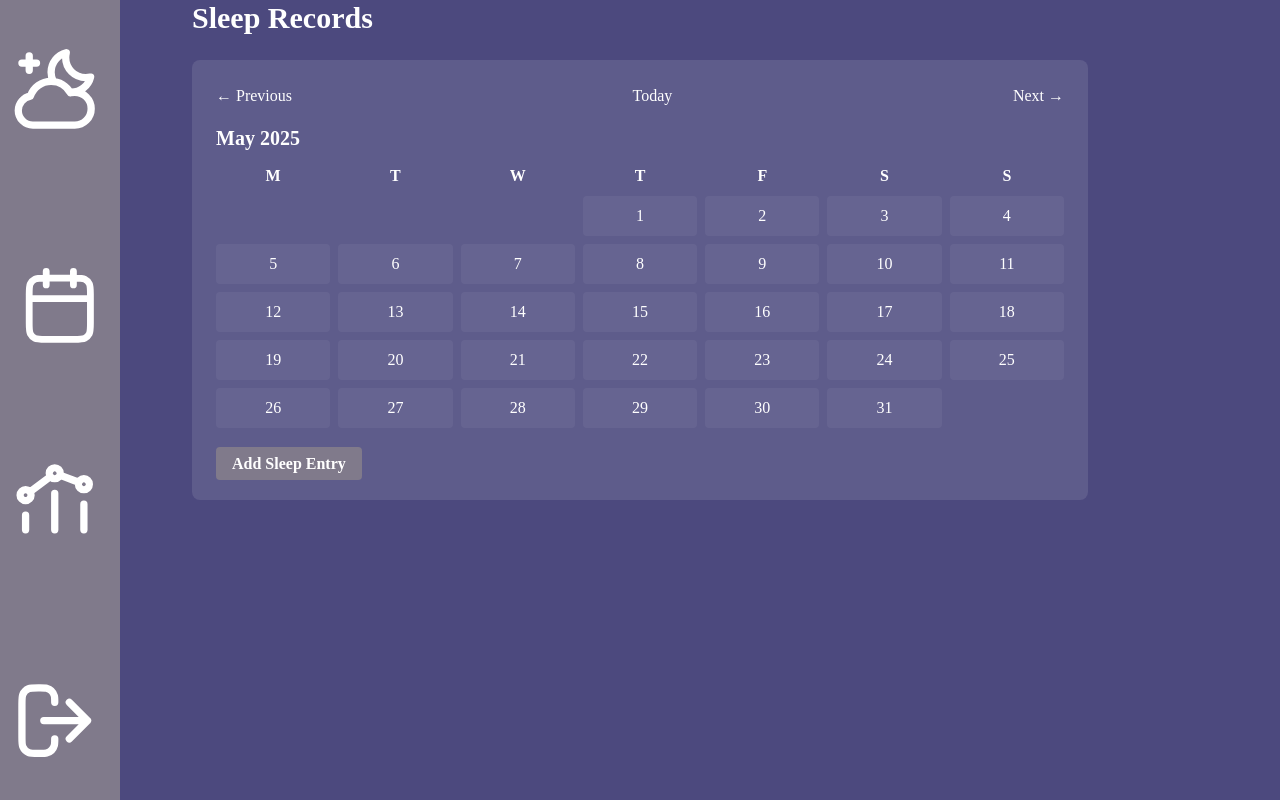
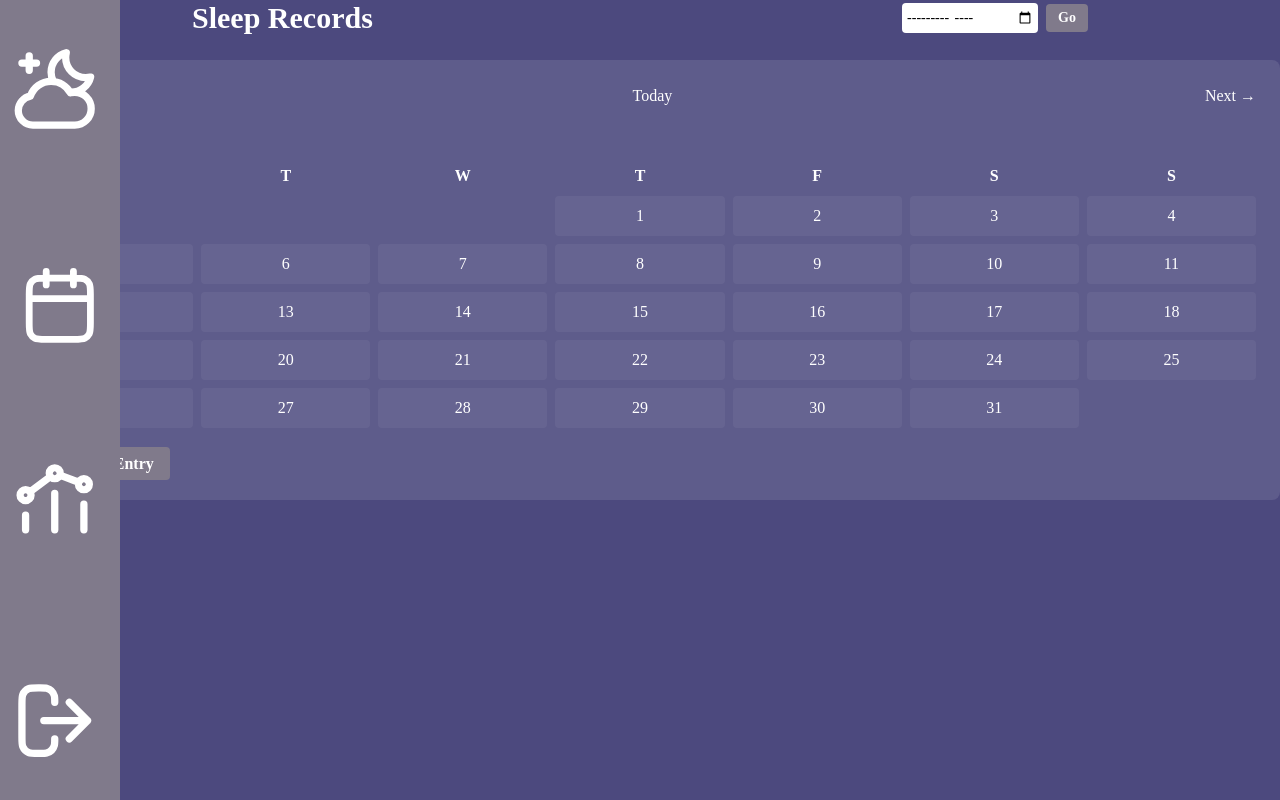
Before and after one commit to chloetychang/CITS3403-Project, a Flask app: page /record in a window 1280 px wide. Run offline with Flask 3, Linux system fonts and the light colour scheme; the visitor is signed in with stand-in values (Sample User, id 1); data that the repository does not hold is empty; some libraries are stand-ins or nearby versions; some web fonts are replaced.

Commit message:
add search date bar

```diff
--- a/app/templates/record.html
+++ b/app/templates/record.html
@@ -4,11 +4,22 @@
 
 {% block content %}
 <div class="max-w-4xl mx-auto">
-    <h1 class="text-3xl font-bold mb-6">Sleep Records</h1>
-
+    <div class="flex justify-between items-center mb-6">
+        <h1 class="text-3xl font-bold">Sleep Records</h1>
+        <!-- Date Search Form -->
+        <form method="GET" action="{{ url_for('record') }}" class="flex items-center">
+            <input type="month" name="month" class="p-1 text-sm rounded bg-white text-black mr-2" required>
+            <button type="submit"
+                class="bg-secondary text-white font-bold py-1 px-3 text-sm rounded hover:bg-opacity-90 transition duration-200">
+                Go
+            </button>
+        </form>
+    </div>
+    </div>
     <!-- Calendar -->
     <div class="bg-white bg-opacity-10 p-6 rounded-lg">
         <div class="mb-6">
+
             <!-- Navigation -->
             <div class="flex justify-between mb-4">
                 <a href="{{ url_for('record') }}?month={{ prev_month }}" class="text-white hover:underline">←
```
